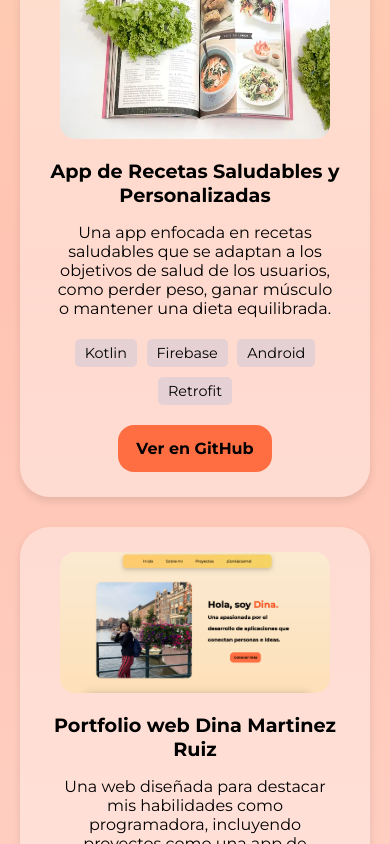
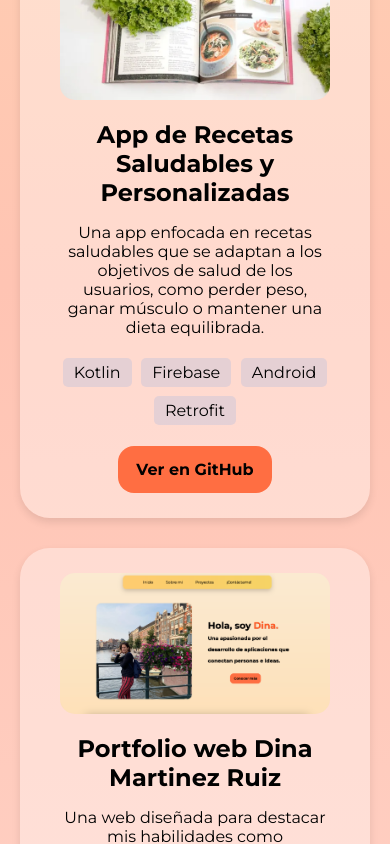
Before and after one commit to LavryDam/my-portfolio-web, a Next.js app: page / in a window 390 px wide. Shown: the part 1900-2744 px from the top of the page. Built offline with nearby package versions, Linux system fonts and the light colour scheme.

Commit message:
fix:mobile-img-project

```diff
--- a/app/proyectos/project.css
+++ b/app/proyectos/project.css
@@ -101,7 +101,7 @@
   }
 
   .detalle-proyecto-app {
-    padding: 0px 12px;
+    padding: 0px 20px;
   }
 
   .contenedor-proyectos {
@@ -116,6 +116,25 @@
 
   .detalle-proyecto{
     padding: 0px 12px;
+  }
+
+  .imagen-proyecto-1 {
+    width: 90%;
+    height: 43%;
+  }
+
+  .imagen-proyecto-2 {
+    width: 60%;
+    height: 50%;
+  }
+
+  .titulo-proyecto {
+    font-size: 1.5rem;
+  }
+
+  .tecnologias li {
+    font-size: 1rem;
+    padding: 5px 11px;
   }
 }
 
```
